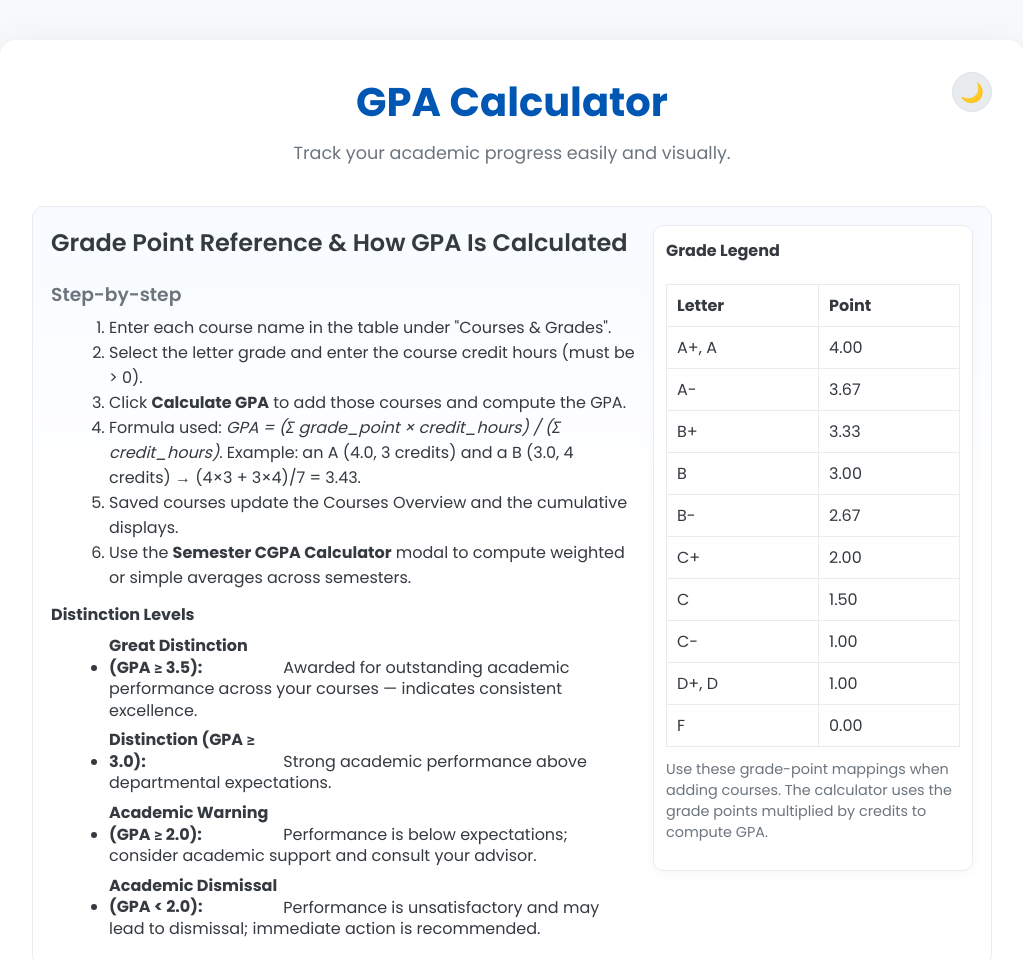
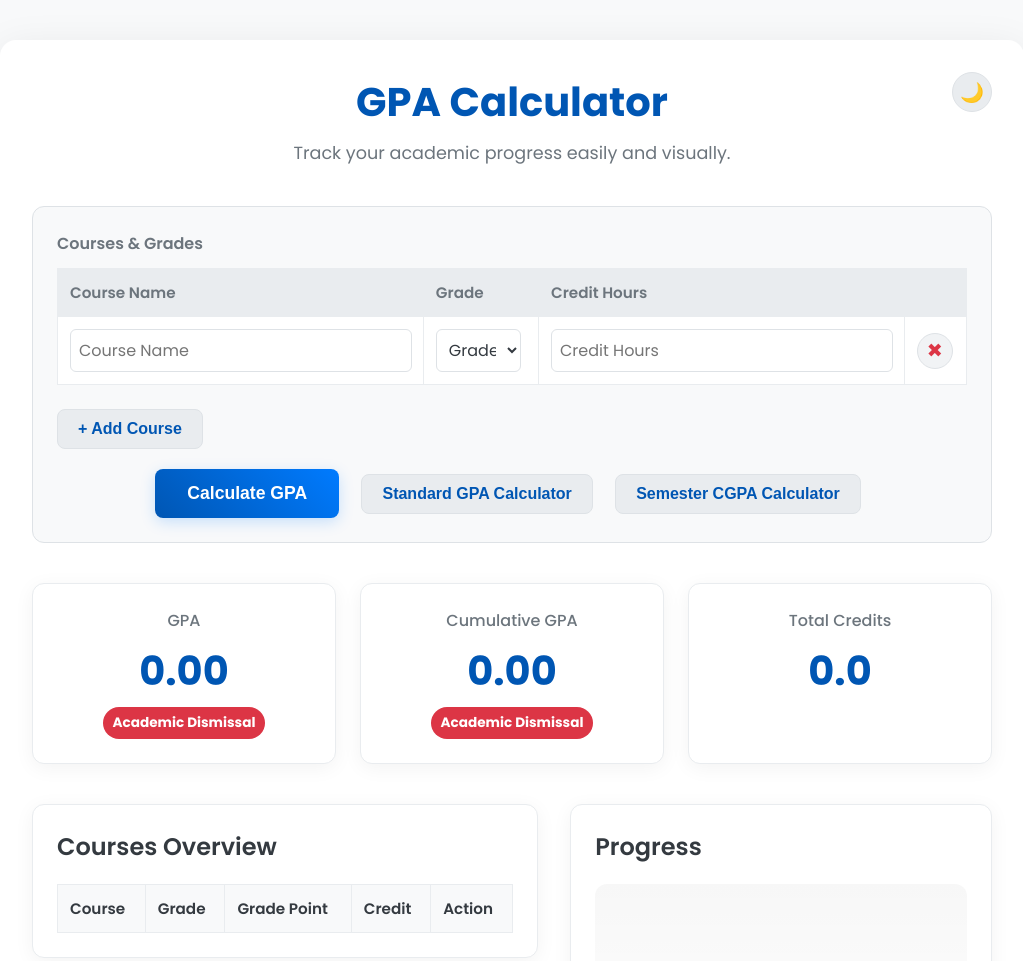
Before and after one commit to NBXII/GPA_Calculator, a plain HTML site: page index.html in a window 1280 px wide. Shown: the top 961 px of the page, without its empty margins (128-1151 px from the left). Drawn offline with nearby package versions, Linux system fonts and the light colour scheme.

```diff
--- a/index.html
+++ b/index.html
@@ -20,51 +20,6 @@
         </p>
         <button id="themeToggleBtn" class="theme-btn">🌙</button>
       </header>
-      <section class="guide-section" aria-labelledby="guideHeading">
-        <div class="guide-list">
-          <h2 id="guideHeading">Grade Point Reference & How GPA Is Calculated</h2>
-          <h3>Step-by-step</h3>
-          <ol>
-            <li>Enter each course name in the table under "Courses &amp; Grades".</li>
-            <li>Select the letter grade and enter the course credit hours (must be &gt; 0).</li>
-            <li>Click <strong>Calculate GPA</strong> to add those courses and compute the GPA.</li>
-            <li>Formula used: <em>GPA = (Σ grade_point × credit_hours) / (Σ credit_hours)</em>. Example: an A (4.0, 3 credits) and a B (3.0, 4 credits) → (4×3 + 3×4)/7 = 3.43.</li>
-            <li>Saved courses update the Courses Overview and the cumulative displays.</li>
-            <li>Use the <strong>Semester CGPA Calculator</strong> modal to compute weighted or simple averages across semesters.</li>
-          </ol>
-          <div class="distinction-explanations">
-            <h4>Distinction Levels</h4>
-            <ul>
-              <li><strong>Great Distinction (GPA ≥ 3.5):</strong> Awarded for outstanding academic performance across your courses — indicates consistent excellence.</li>
-              <li><strong>Distinction (GPA ≥ 3.0):</strong> Strong academic performance above departmental expectations.</li>
-              <li><strong>Academic Warning (GPA ≥ 2.0):</strong> Performance is below expectations; consider academic support and consult your advisor.</li>
-              <li><strong>Academic Dismissal (GPA &lt; 2.0):</strong> Performance is unsatisfactory and may lead to dismissal; immediate action is recommended.</li>
-            </ul>
-          </div>
-        </div>
-        <div class="grade-legend" aria-hidden="false">
-          <div class="legend-card">
-            <h4 style="margin-top:0;">Grade Legend</h4>
-            <table>
-              <thead><tr><th>Letter</th><th>Point</th></tr></thead>
-              <tbody>
-                <tr><td>A+, A</td><td>4.00</td></tr>
-                <tr><td>A-</td><td>3.67</td></tr>
-                <tr><td>B+</td><td>3.33</td></tr>
-                <tr><td>B</td><td>3.00</td></tr>
-                <tr><td>B-</td><td>2.67</td></tr>
-                <tr><td>C+</td><td>2.00</td></tr>
-                <tr><td>C</td><td>1.50</td></tr>
-                <tr><td>C-</td><td>1.00</td></tr>
-                <tr><td>D+, D</td><td>1.00</td></tr>
-                <tr><td>F</td><td>0.00</td></tr>
-              </tbody>
-            </table>
-            <p style="font-size:0.9rem;margin-top:8px;color:var(--text-muted-color);">Use these grade-point mappings when adding courses. The calculator uses the grade points multiplied by credits to compute GPA.</p>
-          </div>
-        </div>
-      </section>
-
       <section class="input-section">
         <div class="courses-entry">
           <label>Courses & Grades</label>
```
